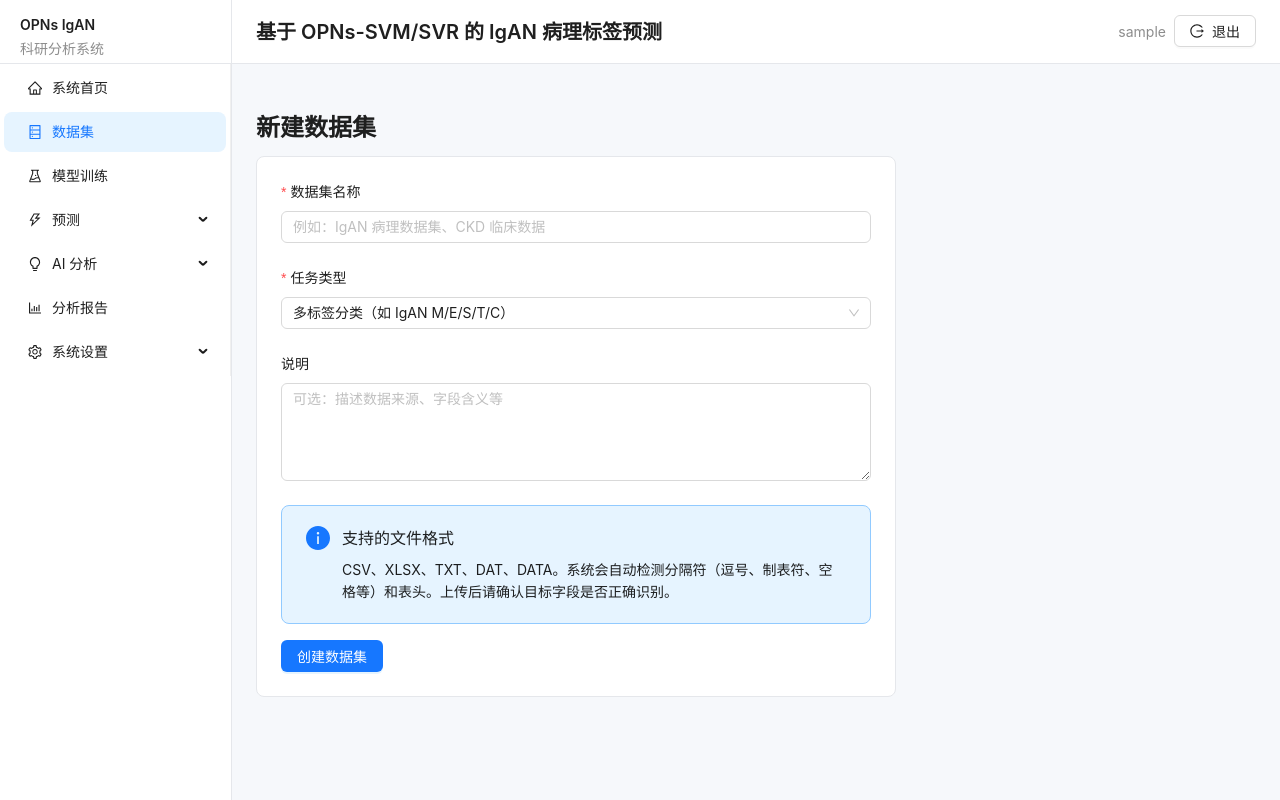
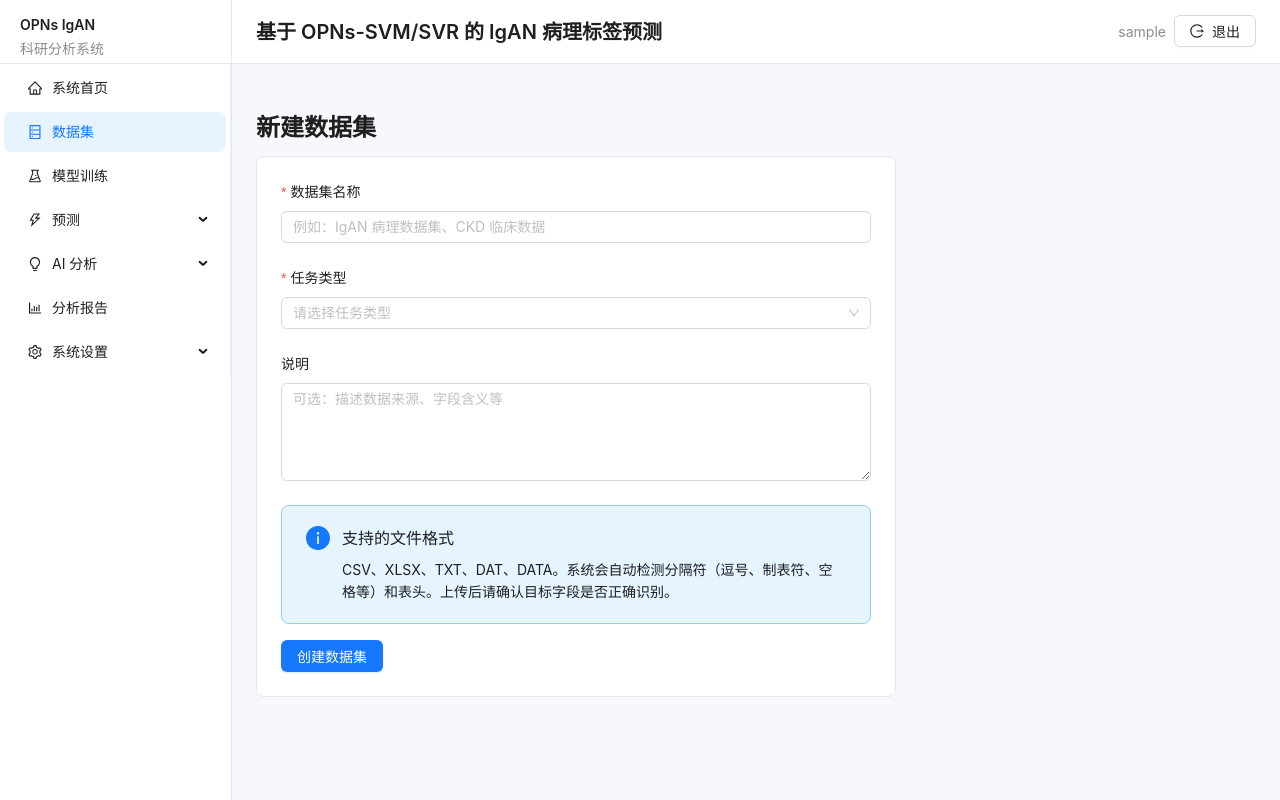
Before and after one commit to Astraca/OPNs_Project, a React (Vite) app in the folder frontend/: page /datasets/create in a window 1280 px wide. Built offline with nearby package versions, Linux system fonts and the light colour scheme; sample sign-in values are in the browser's storage.

Commit message:
fix: remove default task_type in dataset create, add placeholder

```diff
--- a/frontend/src/pages/datasets/DatasetCreatePage.tsx
+++ b/frontend/src/pages/datasets/DatasetCreatePage.tsx
@@ -31,14 +31,14 @@ export default function DatasetCreatePage() {
         form={form}
         layout="vertical"
         className="dataset-form"
-        initialValues={{ task_type: "multi_output_classification" }}
         onFinish={handleSubmit}
       >
         <Form.Item name="name" label="数据集名称" rules={[{ required: true, message: "请输入数据集名称" }]}>
           <Input maxLength={128} placeholder="例如：IgAN 病理数据集、CKD 临床数据" />
         </Form.Item>
-        <Form.Item name="task_type" label="任务类型" rules={[{ required: true }]}>
+        <Form.Item name="task_type" label="任务类型" rules={[{ required: true, message: "请选择任务类型" }]}>
           <Select
+            placeholder="请选择任务类型"
             options={[
               { label: "多标签分类（如 IgAN M/E/S/T/C）", value: "multi_output_classification" },
               { label: "单标签分类（如患病/健康）", value: "classification" },
```
